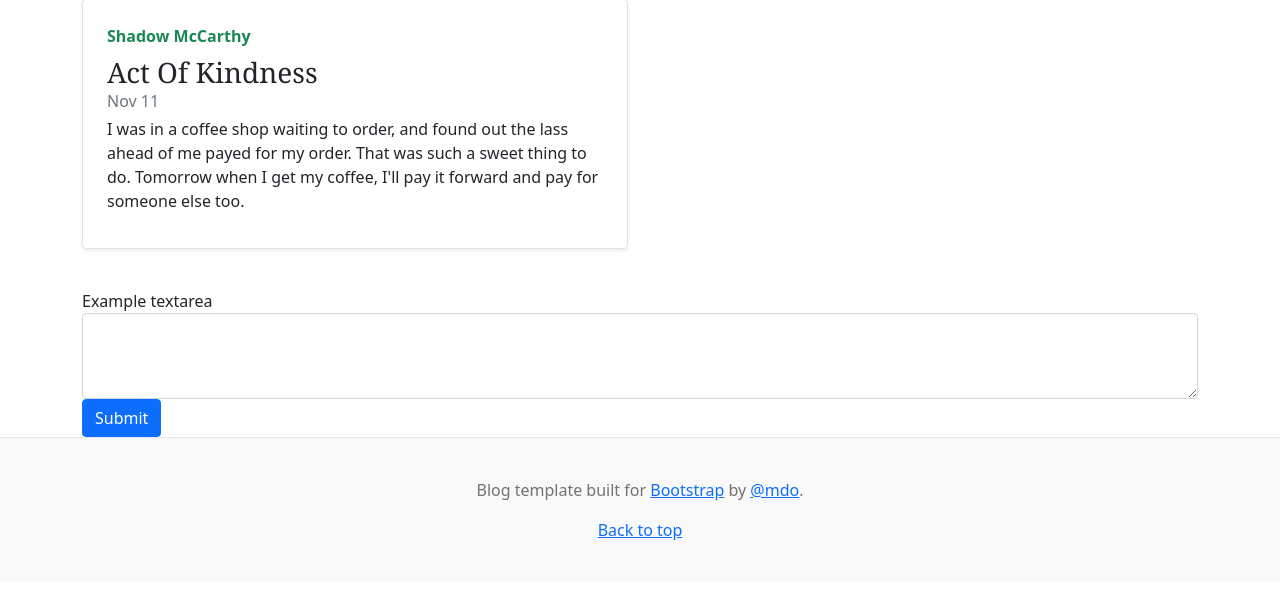
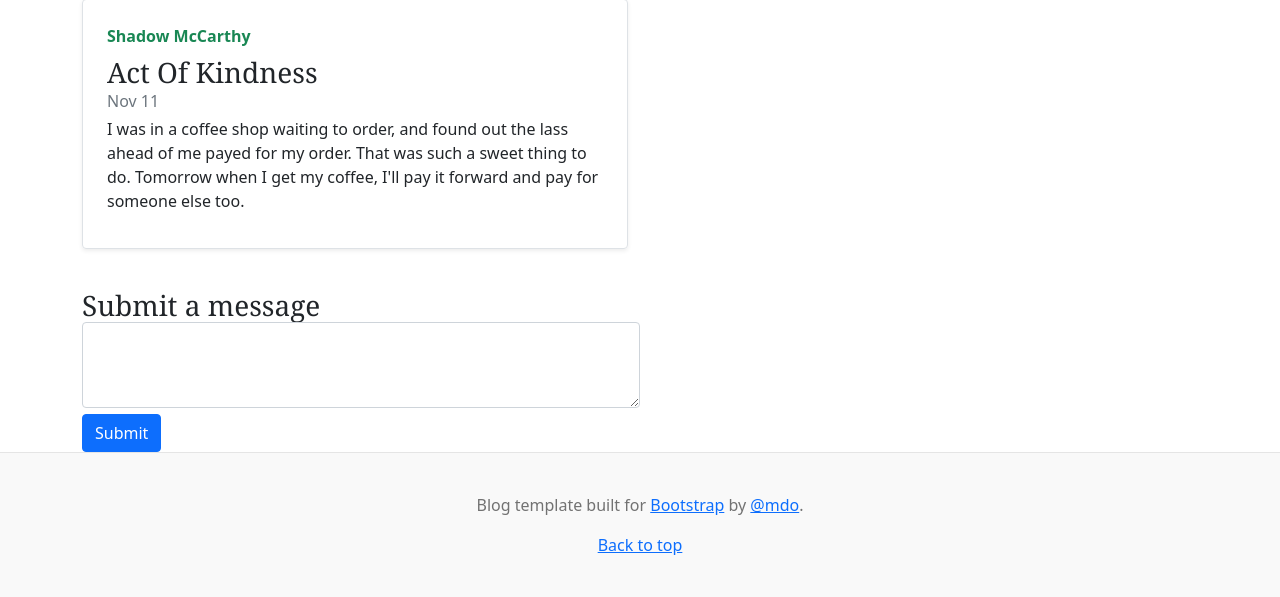
Before and after one commit to randor12/HackViolet2021, a Flask app: template templates/blog.html.j2 in a window 1280 px wide. Shown: the part 644-1241 px from the top of the page. Before the commit the page ends 1184 px from the top, so only its background shows below. Run offline with Flask 2, Linux system fonts and the light colour scheme; the template is opened without the code that fills it, so the values that code supplies are empty.

Commit message:
blog page messaging added

```diff
--- a/app.py
+++ b/app.py
@@ -119,7 +119,7 @@ def logout():
     return render_template('index.html.j2')
 
 
-@app.route('/blog')
+@app.route('/blog', methods=['POST', 'GET'])
 def blog():
     """
     Get the blog page.
@@ -128,11 +128,27 @@ def blog():
     db = models.database.Connector()
     feedMsgs = db.get_feed_msgs()
 
-    if ('user-value' in session.keys()):
+    if (request.method == 'GET'):
+        if ('user-value' in session.keys()):
+            return render_template('blog.html.j2', msgList=feedMsgs)
+        else:
+            return render_template('index.html.j2')
+    else:
+        message = request.form['message']
 
-        return render_template('blog.html.j2', msgList=feedMsgs)
-    else:
-        return render_template('index.html.j2')
+        #TODO adjust the copied lines from register below for blog message
+        #m = db.select_account(email)
 
+        userID = db.select_account(session['user-value']).get_id()
+
+        values = [userID, message, 1, -1]
+
+        success = db.add_msg(*values)
+
+        if (success):
+            feedMsgs = db.get_feed_msgs()
+            return render_template('blog.html.j2', msgList=feedMsgs)
+        else:
+            return render_template('register.html.j2', msgList=feedMsgs)
 
 app.run()
--- a/templates/blog.html.j2
+++ b/templates/blog.html.j2
@@ -11,8 +11,9 @@
 {% endif %}
     <form method="post">
         <div class="form-group">
-            <label for="exampleFormControlTextarea1">Example textarea</label>
-            <textarea class="form-control" id="exampleFormControlTextarea1" rows="3"></textarea>
+            <h3 class="mb-0">Submit a message</h3>
+            <label class="mb-0" style="width:50%" for="exampleFormControlTextarea1" \>
+            <textarea type="message" id="message" for="message" class="form-control" id="exampleFormControlTextarea1" rows="3"></textarea>
         </div>
         <button type="submit" class="btn btn-primary">Submit</button>
     </form>
```
